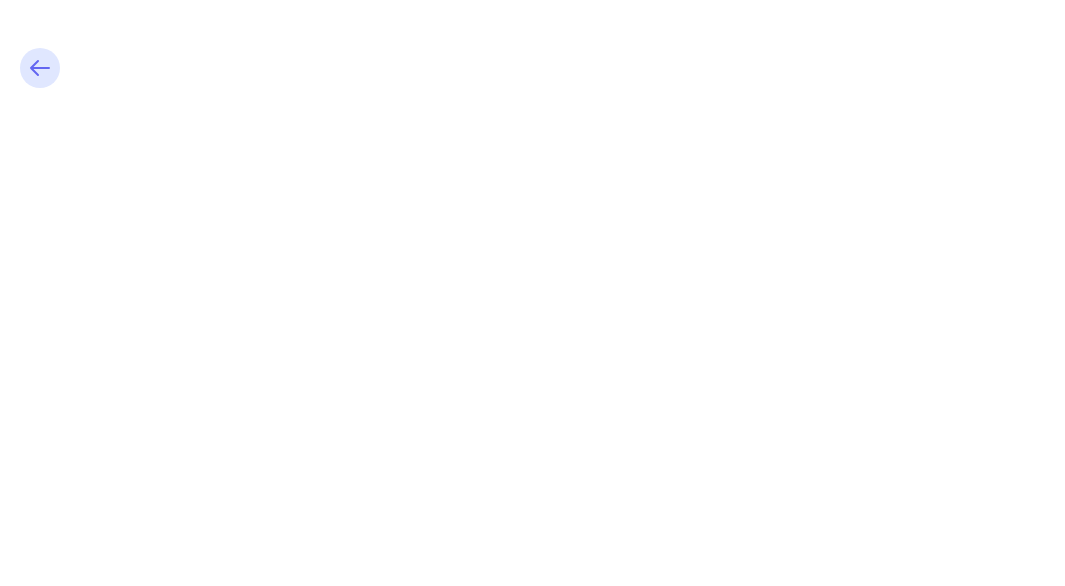
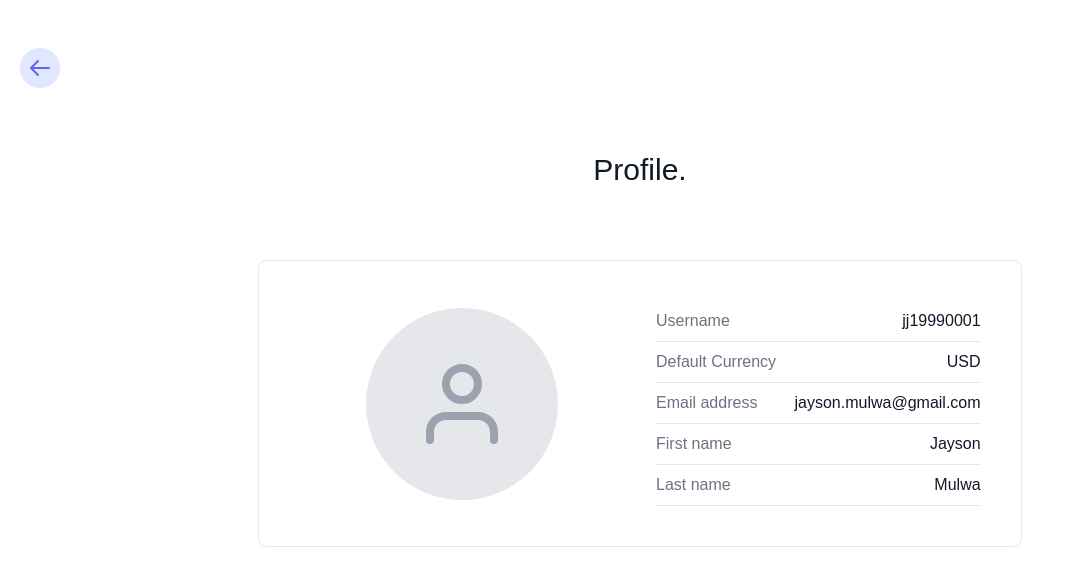
Before and after one commit to jaysonmulwa/currency-exchange-app, a Nuxt app in the folder nuxt-fe-service/: page /profile in a window 1280 px wide. Shown: the top 586 px of the page, without its empty margins (0-1065 px from the left). Built offline with nearby package versions, Linux system fonts and the light colour scheme.

Commit message:
feat: added profile page design

```diff
--- a/nuxt-fe-service/components/Profile.vue
+++ b/nuxt-fe-service/components/Profile.vue
@@ -15,6 +15,50 @@
 
       </div>
     </div>
+    <div class="container px-5 pt-12 pb-24 mx-auto">
+      <div class="flex flex-wrap w-full mb-20 flex-col items-center text-center">
+        <h1 class="sm:text-3xl text-2xl font-medium title-font mb-2 text-gray-900 tracking">Profile.</h1>
+      </div>
+      <div class="flex flex-wrap justify-center -m-4">
+        <div class="w-full lg:w-3/5 p-4">
+            <div class="border border-gray-200 p-6 rounded-lg flex flex-wrap justify-center -m-4">
+              <span class="w-full xl:w-1/2 lg:w-1/2 md:w-1/2 sm:w-full xs:w-full p-4">
+                <div class="flex items-center justify-center h-full">
+                  <div class="w-48 h-48 rounded-full inline-flex items-center justify-center bg-gray-200 text-gray-400">
+                    <svg fill="none" stroke="currentColor" stroke-linecap="round" stroke-linejoin="round" stroke-width="2" class="w-24 h-24" viewBox="0 0 24 24">
+                      <path d="M20 21v-2a4 4 0 00-4-4H8a4 4 0 00-4 4v2"></path>
+                      <circle cx="12" cy="7" r="4"></circle>
+                    </svg>
+                  </div>
+                </div>
+              </span>
+              <span class="w-full xl:w-1/2 lg:w-1/2 md:w-1/2 sm:w-full xs:w-full p-4">
+                <div class="flex border-b border-gray-200 py-2">
+                  <span class="text-gray-500">Username</span>
+                  <span class="ml-auto text-gray-900">jj19990001</span>
+                </div>
+                <div class="flex border-b border-gray-200 py-2">
+                  <span class="text-gray-500">Default Currency</span>
+                  <span class="ml-auto text-gray-900">USD</span>
+                </div>
+                <div class="flex border-b border-gray-200 py-2">
+                  <span class="text-gray-500">Email address</span>
+                  <span class="ml-auto text-gray-900">jayson.mulwa@gmail.com</span>
+                </div>
+                <div class="flex border-b border-gray-200 py-2">
+                  <span class="text-gray-500">First name</span>
+                  <span class="ml-auto text-gray-900">Jayson</span>
+                </div>
+                <div class="flex border-b border-gray-200 py-2">
+                  <span class="text-gray-500">Last name</span>
+                  <span class="ml-auto text-gray-900">Mulwa</span>
+                </div>
+
+              </span>
+            </div>
+        </div>
+      </div>
+    </div>
   </section>
 </template>
 
```
